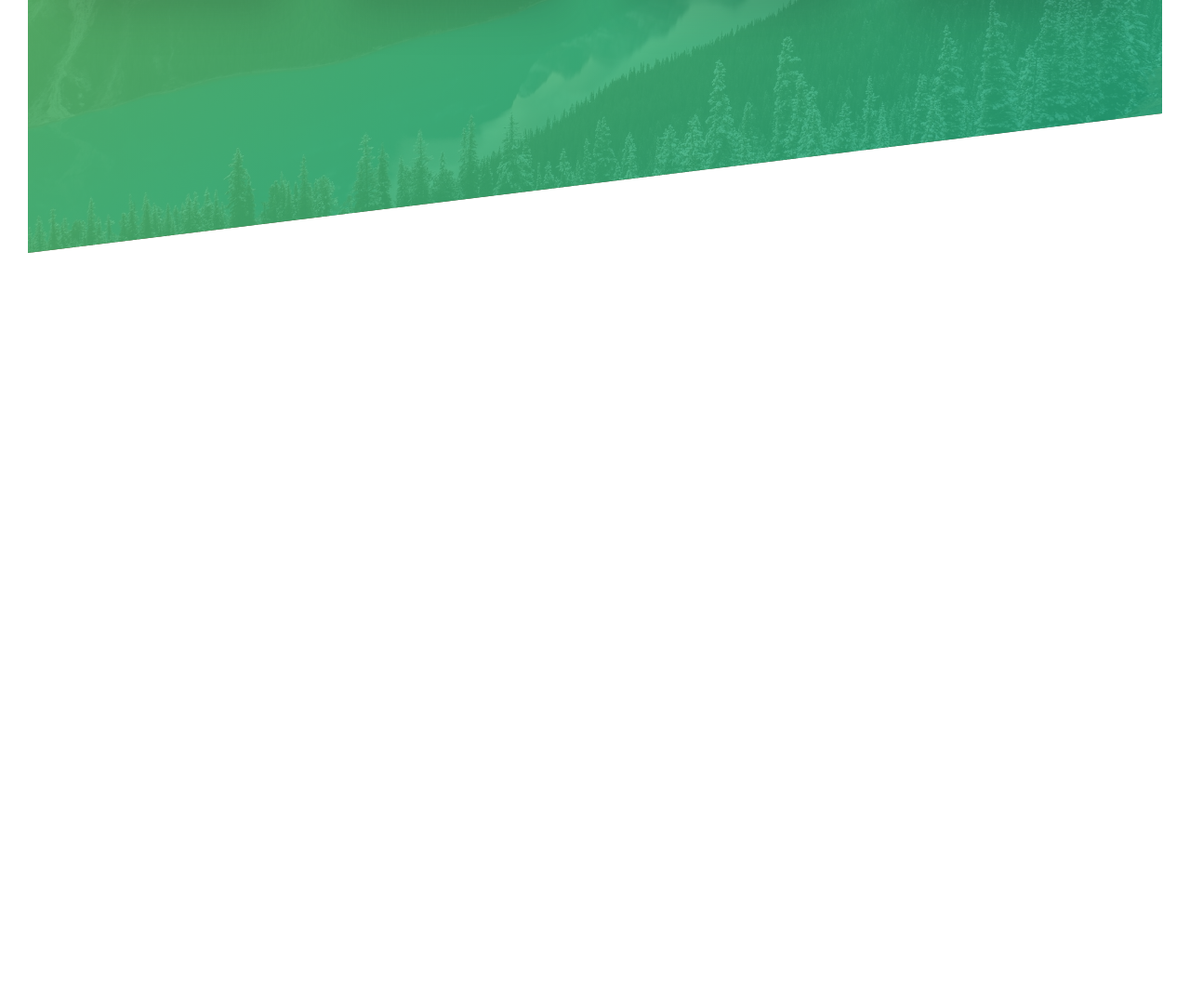
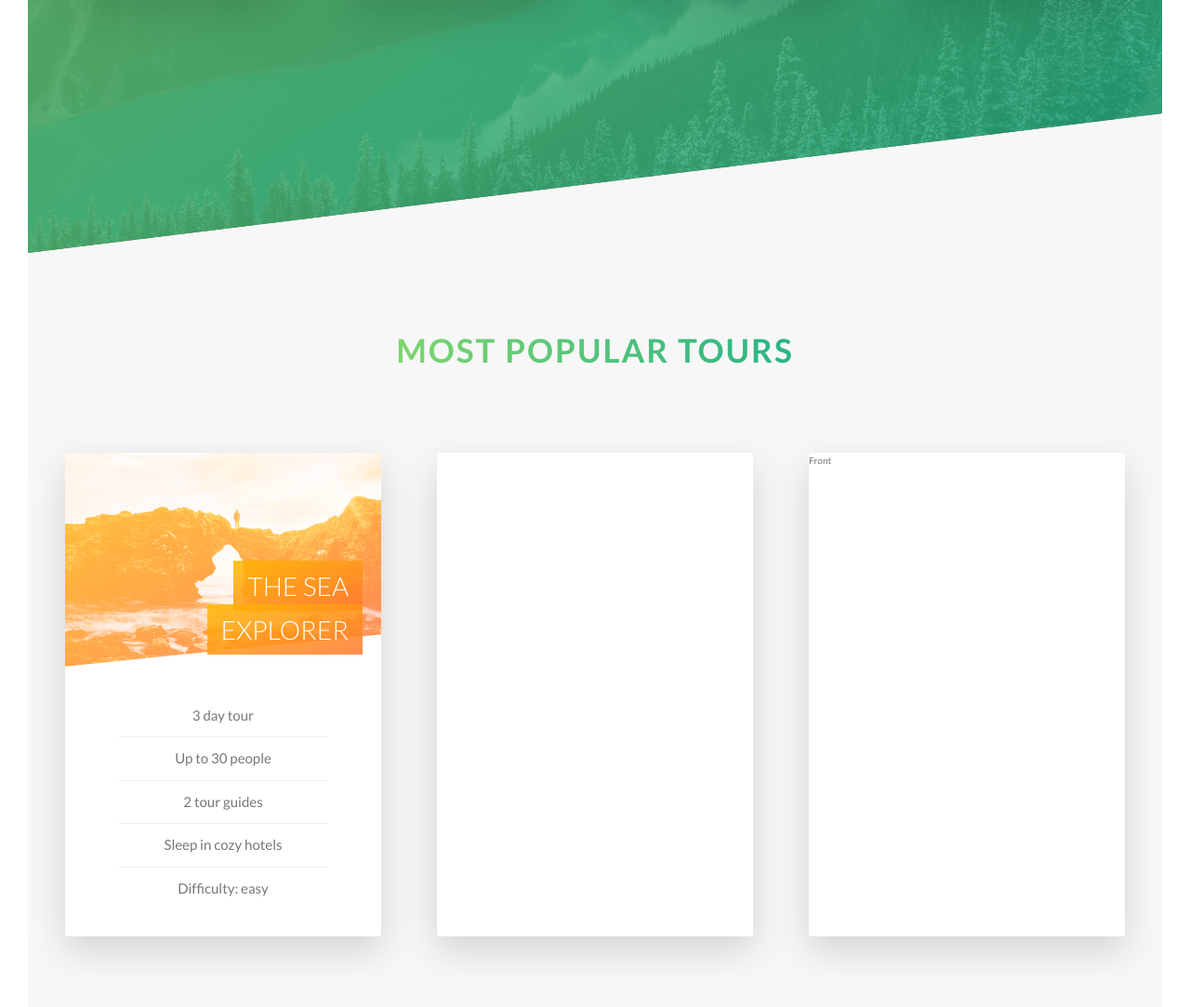
Before and after one commit to Kenny-Hom27/na-tours, a website: page index.html in a window 1280 px wide. Shown: the part 1988-3071 px from the top of the page at 93% size. Before the commit the page ends 2260 px from the top, so only its background shows below. Drawn offline with Linux system fonts and the light colour scheme.

Commit message:
added some more

```diff
--- a/index.html
+++ b/index.html
@@ -106,7 +106,75 @@
         </div>
 
       </div>
+    </section>
 
+    <section class="section-tours">
+      <div class="u-center-text u-margin-bottom-big">
+        <h2 class="heading-secondary">
+          Most popular tours
+        </h2>
+      </div>
+
+      <div class="row">
+        <div class="col-1-of-3">
+          <div class="card">
+            <div class="card__side card__side--front">
+              <div class="card__picture card__picture--1">
+                &nbsp;
+              </div>
+              <h4 class="card__heading">
+                <span class="card__heading-span card__heading-span--1">
+                  The Sea Explorer
+                </span>
+              </h4>
+              <div class="card__details">
+                <ul>
+                  <li>3 day tour</li>
+                  <li>Up to 30 people</li>
+                  <li>2 tour guides</li>
+                  <li>Sleep in cozy hotels</li>
+                  <li>Difficulty: easy</li>
+                </ul>
+              </div>
+            </div>
+            <div class="card__side card__side--back card__side--back--1">
+              Back
+            </div>
+          </div>
+        </div>
+
+        <div class="col-1-of-3">
+          <div class="card">
+            <div class="card__side card__side--front">
+              <div class="card__picture">
+
+              </div>
+              <div class="card__heading">
+
+              </div>
+              <div class="card__details">
+
+              </div>
+            </div>
+            <div class="card__side card__side--back card__side--back--2">
+              Back
+            </div>
+          </div>
+        </div>
+
+        <div class="col-1-of-3">
+          <div class="card">
+            <div class="card__side card__side--front">
+              Front
+            </div>
+            <div class="card__side card__side--back card__side--back--3">
+              Back
+            </div>
+          </div>
+        </div>
+
+
+      </div>
     </section>
   </main>
 
--- a/sass/abstracts/_variables.scss
+++ b/sass/abstracts/_variables.scss
@@ -3,7 +3,14 @@ $color-primary: #55c57a;
 $color-primary-light: #7ed56f;
 $color-primary-dark: #28b485;
 
+$color-secondary-light: #ffb900;
+$color-secondary-dark: #ff7730;
+
+$color-tertiary-light: #2998ff;
+$color-tertiary-dark: #5643fa;
+
 $color-grey-light-1: #f7f7f7;
+$color-grey-light-2: #eee;
 
 $color-grey-dark: #777;
 $color-white: #fff;
--- /dev/null
+++ b/sass/components/_card.scss
@@ -0,0 +1,113 @@
+.card {
+
+  // Functionality
+  perspective: 150rem;
+  -moz-perspective: 150rem;
+  position: relative;
+  height: 52rem;
+
+  &__side {
+    height: 52rem;
+    transition: all .8s ease;
+    position: absolute;
+    top: 0;
+    left: 0;
+    width: 100%;
+    backface-visibility: hidden;
+    border-radius: 3px;
+    overflow: hidden;
+    box-shadow: 0 1.5rem 4rem rgba($color-black, .15);
+
+    &--front {
+      background-color: $color-white;
+    }
+
+    &--back {
+      transform: rotateY(180deg);
+
+      &--1 {
+        background-image: linear-gradient(to right bottom, $color-secondary-light, $color-secondary-dark)
+      }
+
+      &--2 {
+        background-image: linear-gradient(to right bottom, $color-primary-light, $color-primary-dark)
+      }
+
+      &--3 {
+        background-image: linear-gradient(to right bottom, $color-tertiary-light, $color-tertiary-dark)
+      }
+    }
+  }
+
+  &:hover &__side--front {
+    transform: rotateY(-180deg);
+  }
+
+  &:hover &__side--back {
+    transform: rotateY(0);
+  }
+
+  // Front side styling
+  &__picture {
+    background-size: cover;
+    height: 23rem;
+    background-blend-mode: screen;
+    -webkit-clip-path: polygon(0 0, 100% 0, 100% 85%, 0 100%);
+    clip-path: polygon(0 0, 100% 0, 100% 85%, 0 100%);
+
+    &--1 {
+      background-image: linear-gradient(to right bottom, $color-secondary-light, $color-secondary-dark), url('../img/nat-5.jpg');
+    }
+
+    &--2 {
+      background-image: url('.img/nat-jpg');
+    }
+
+    &--3 {
+      background-image: url('../img/nat-5.jpg');
+    }
+  }
+
+  &__heading {
+    font-size: 2.8rem;
+    font-weight: 300;
+    text-transform: uppercase;
+    text-align: right;
+    color: $color-white;
+    position: absolute;
+    top: 12rem;
+    right: 2rem;
+    width: 75%;
+  }
+
+  &__heading-span {
+    padding: 1rem 1.5rem;
+    -webkit-box-decoration-break: clone;
+    box-decoration-break: clone;
+
+    &--1 {
+      background-image: linear-gradient(to right bottom, rgba($color-secondary-light, .85), rgba($color-secondary-dark, .85));
+    }
+  }
+
+  &__details {
+    padding: 3rem;
+
+    ul {
+      list-style: none;
+      width: 80%;
+      margin: 0 auto;
+
+      li {
+        text-align: center;
+        font-size: 1.5rem;
+        padding: 1rem;
+
+        &:not(:last-child) {
+          border-bottom: 1px solid $color-grey-light-2;
+        }
+      }
+    }
+  }
+
+}
--- a/sass/layout/_header.scss
+++ b/sass/layout/_header.scss
@@ -8,7 +8,7 @@
   background-size: cover;
   background-position: top;
   position: relative;
-
+  -webkit-clip-path: polygon(0 0, 100% 0, 100% 75vh, 0 100%);
   clip-path: polygon(0 0, 100% 0, 100% 75vh, 0 100%);
 
   &__logo-box {
--- a/sass/main.scss
+++ b/sass/main.scss
@@ -8,6 +8,7 @@
 @import 'base/utilities';
 
 @import 'components/button';
+@import 'components/card';
 @import 'components/composition';
 @import 'components/feature-box';
 
--- a/sass/pages/_home.scss
+++ b/sass/pages/_home.scss
@@ -19,3 +19,9 @@
   }
 
 }
+
+.section-tours {
+  background-color: $color-grey-light-1;
+  padding: 25rem 0 50rem 0;
+  margin-top: -10rem;
+}
```
Also changed, not shown: css/style.css.
